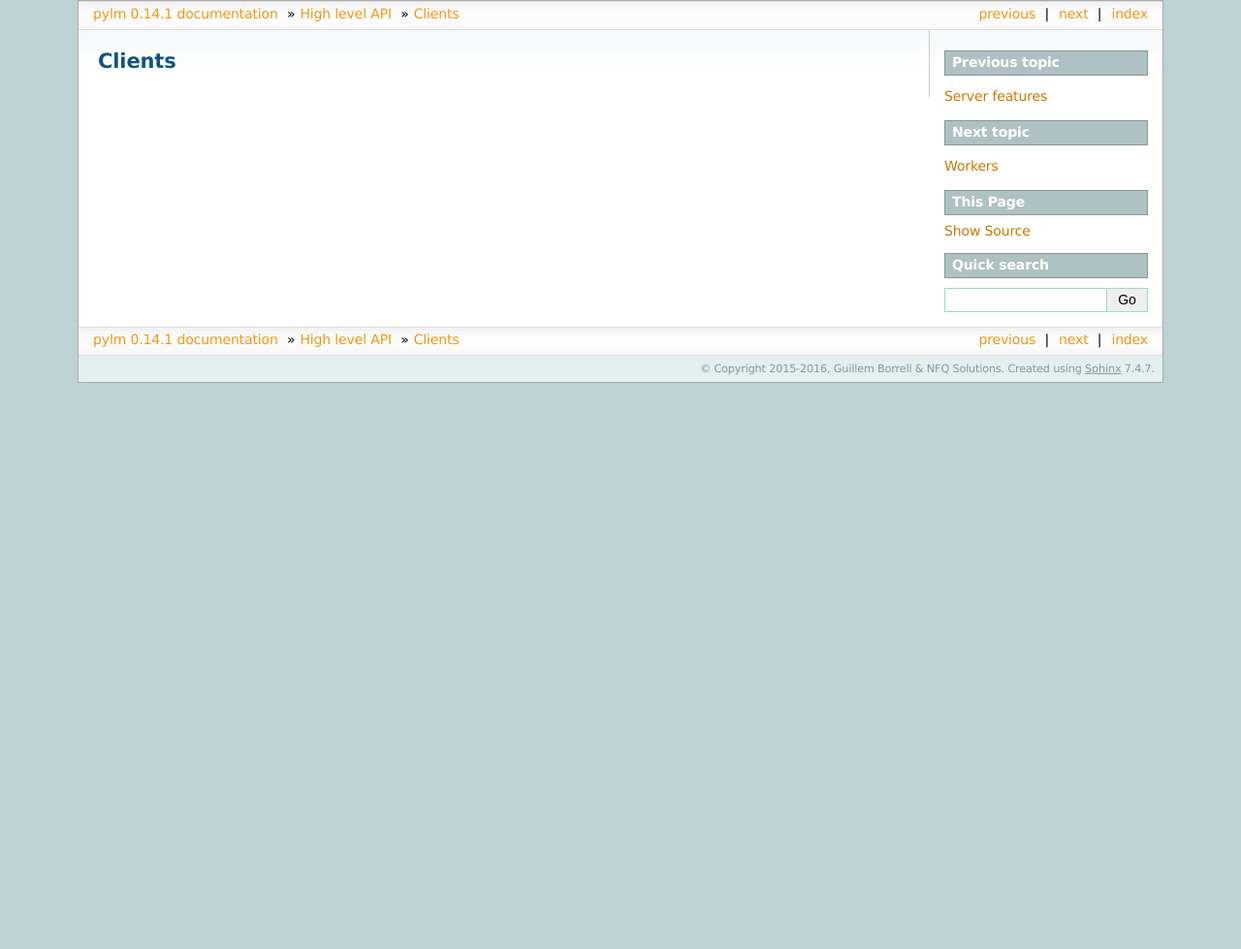
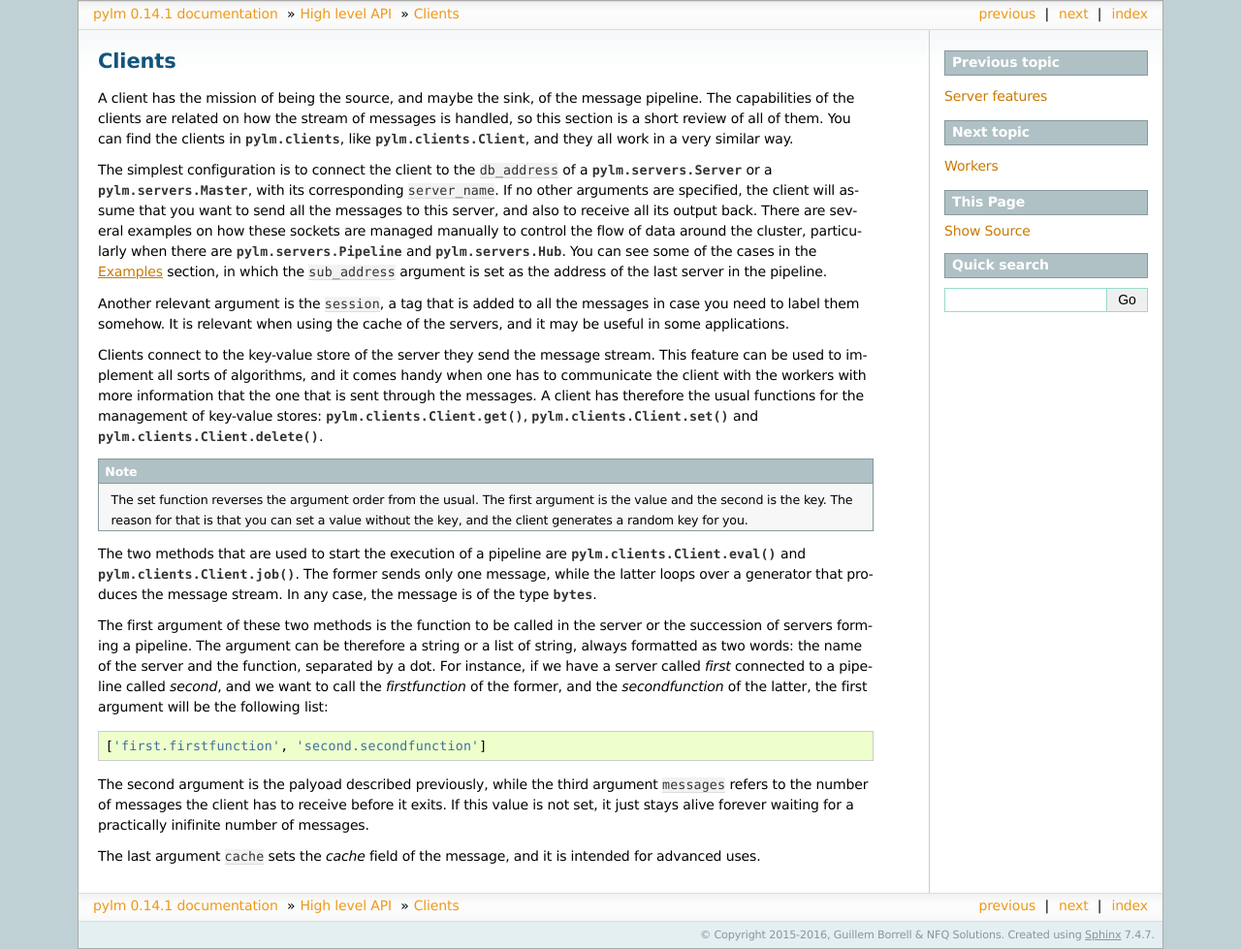
Before and after one commit to nfqsolutions/pylm, a Sphinx documentation site: the page built from docs/source/clients.rst, in a window 1280 px wide. Shown: the whole page at 97% size. Built offline with Sphinx 7.4.7, drawn with Linux system fonts in a browser that asks for light colours; before the commit the page ends 900 px from its top, so only the background shows below that.

Commit message:
Documentation update

```diff
--- a/docs/source/clients.rst
+++ b/docs/source/clients.rst
@@ -1,2 +1,63 @@
 Clients
 =======
+
+A client has the mission of being the source, and maybe the sink, of the
+message pipeline. The capabilities of the clients are
+related on how the stream of messages is handled, so this section is a short
+review of all of them. You can find the clients in :py:mod:`pylm.clients`, like
+:py:class:`pylm.clients.Client`, and they all work in a
+very similar way.
+
+The simplest configuration is to connect the client to the
+``db_address`` of a :py:class:`pylm.servers.Server` or a
+:py:class:`pylm.servers.Master`, with its corresponding ``server_name``. If no
+other arguments are specified, the client will assume that you want to
+send all the messages to this server, and also to receive all its output back.
+There are several examples on how these sockets are managed manually to control
+the flow of data around the cluster, particularly when there are
+:py:class:`pylm.servers.Pipeline` and :py:class:`pylm.servers.Hub`. You can see
+some of the cases in the :ref:`examples` section, in which the ``sub_address``
+argument is set as the address of the last server in the pipeline.
+
+Another relevant argument is the ``session``, a tag that is added to all the
+messages in case you need to label them somehow. It is relevant when using
+the cache of the servers, and it may be useful in some applications.
+
+Clients connect to the key-value store of the server they send the message
+stream. This feature can be used to implement all sorts of algorithms, and it
+comes handy when one has to communicate the client with the workers with
+more information that the one that is sent through the messages. A client
+has therefore the usual functions for the management of key-value stores:
+:py:meth:`pylm.clients.Client.get`, :py:meth:`pylm.clients.Client.set` and
+:py:meth:`pylm.clients.Client.delete`.
+
+.. note::
+
+    The set function reverses the argument order from the usual. The first
+    argument is the value and the second is the key. The reason for that is
+    that you can set a value without the key, and the client generates a
+    random key for you.
+
+The two methods that are used to start the execution of a pipeline are
+:py:meth:`pylm.clients.Client.eval` and :py:meth:`pylm.clients.Client.job`.
+The former sends only one message, while the latter loops over a generator
+that produces the message stream. In any case, the message is of the type
+:py:class:`bytes`.
+
+The first argument of these two methods is the function to be called in the
+server or the succession of servers forming a pipeline. The argument can be
+therefore a string or a list of string, always formatted as two words: the name
+of the server and the function, separated by a dot. For instance, if we
+have a server called *first* connected to a pipeline called *second*, and we
+want to call the *firstfunction* of the former, and the *secondfunction* of
+the latter, the first argument will be the following list::
+
+    ['first.firstfunction', 'second.secondfunction']
+
+The second argument is the palyoad described previously, while the third
+argument ``messages`` refers to the number of messages the client has to
+receive before it exits. If this value is not set, it just stays alive
+forever waiting for a practically inifinite number of messages.
+
+The last argument ``cache`` sets the *cache* field of the message, and it is
+intended for advanced uses.
```
Also changed, not shown: docs/source/microservice.rst (+16 -1 lines), docs/source/workers.rst (+16 -2 lines).
